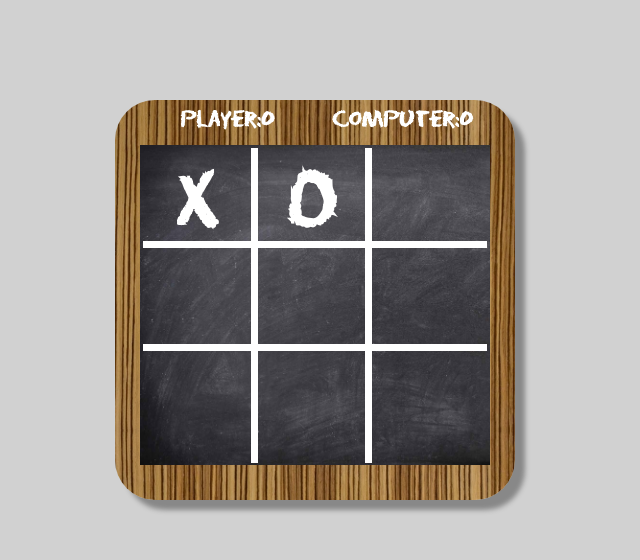
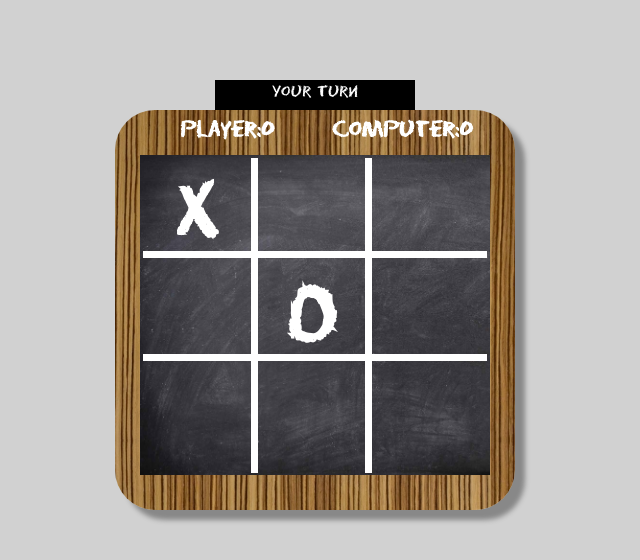
Before and after one commit to sayantan-sarkar/freeCodeCampAdvanced, a website: page tictactoe.html in a window 1280 px wide. Both pictures are taken after a click on the element 525 px from the left and 200 px from the top of the page. Shown: the whole page, without its empty margins (325-965 px from the left). Drawn offline with nearby package versions, Linux system fonts and the light colour scheme.

Commit message:
TicTacToe complete

```diff
--- a/js/tictactoe.js
+++ b/js/tictactoe.js
@@ -4,7 +4,7 @@
 	var myTurn = true;
 	var cellId, cellIdArr;
 	var sym = ['O','X'];
-
+	var turn = ['Computer Turn','Your Turn'];
 	$('.cell').click(function(){
 		cellId = $(this).attr('id');
 		if($(this).html() != '&nbsp;'){
@@ -14,24 +14,32 @@
 		matrix[parseInt(cellIdArr[1])][parseInt(cellIdArr[2])] = sym[myTurn ? 1 : 0];
 		fillMatrix(matrix);
 		if(checkGame(matrix)){
-			console.log('Hurray');
+			$('.guide').html('Game Over');
 			matrix = cleanMatrix(3);
 			fillMatrix(matrix);
 			$('#playerScore').html(parseInt($('#playerScore').html())+1);
+			myTurn = true;
 		}else{
-			matrix = computerPlayRandom(matrix,sym[!myTurn ? 1 : 0]);
+			matrix = computerPlayPlan(matrix,sym[!myTurn ? 1 : 0],sym[myTurn ? 1 : 0]);
 			fillMatrix(matrix);
+			$('.guide').html(turn[myTurn ? 1 : 0]);
 			if(checkGame(matrix)){
-				console.log('Computer Hurray');
+				$('.guide').html('Game Over');
 				matrix = cleanMatrix(3);
 				fillMatrix(matrix);
 				$('#computerScore').html(parseInt($('#computerScore').html())+1);
+				myTurn = false;
+				matrix = computerPlayPlan(matrix,sym[!myTurn ? 1 : 0],sym[myTurn ? 1 : 0]);
+				fillMatrix(matrix);
+				$('.guide').html('Your Turn');
 			}
 		}
 	});
 
 
 });
+
+
 
 function cleanMatrix(size){
 	var matrix = [];
@@ -93,8 +101,121 @@
 			scope.push(i);
 		}
 	}
-
+	if(scope.length == 0){
+		return cleanMatrix(3);
+	}
 	var computerCell = scope[Math.floor(Math.random()*scope.length)];
 	matrix[Math.floor(computerCell/3)][computerCell%3] = sym;
+
 	return matrix;
 }
+
+function computerPlayPlan(matrix, sym, humanSym){
+	var flatArr = matrix.reduce(function(acc,cur){
+		return acc.concat(cur);
+	}, []);
+
+	var scope = [];
+	for(var i=0; i<flatArr.length; i++){
+		if(flatArr[i] == '&nbsp;'){
+			scope.push(i);
+		}
+	}
+	if(scope.length == 0){
+		return cleanMatrix(3);
+	}
+	var copyMatrix, score;
+	var scoreArr = [];
+	var maxScore = -36000;
+	var thisScore;
+	for(var i=0; i<scope.length; i++){
+		copyMatrix = copier(matrix);
+		copyMatrix[Math.floor(scope[i]/3)][scope[i]%3] = sym;
+		thisScore = winChance(copyMatrix,sym,humanSym)
+		scoreArr.push(thisScore);
+		if(thisScore > maxScore){
+			maxScore = thisScore;
+		}
+	}
+
+
+	var newScope = [];
+	for(var i=0; i<scope.length; i++){
+		if(scoreArr[i] == maxScore){
+			newScope.push(scope[i]);
+		}
+	}
+
+	var computerCell = newScope[Math.floor(Math.random()*newScope.length)];
+	matrix[Math.floor(computerCell/3)][computerCell%3] = sym;
+	return matrix;
+
+}
+
+function copier(matrix){
+	var newMatrix = [];
+	for(var i =0; i<matrix.length; i++){
+		newMatrix.push(matrix[i].slice());
+	}
+	return newMatrix;
+}
+
+function permute(arr){
+	if(arr.length == 1){
+		return [arr];
+	}
+
+	var firstElem, newArr, newPerm, perm, temp;
+	var out = [];
+	for(var i=0; i<arr.length; i++){
+		firstElem = arr[i];
+		newArr = arr.slice();
+		newArr.splice(i,1);
+		newPerm = permute(newArr);
+		perm = newPerm.map(function(x){
+			return [firstElem].concat(x);
+		})
+		out = out.concat(perm);
+	}
+	return out;
+}
+
+function winChance(matrix, mySym, oppSym){
+	var flatArr = matrix.reduce(function(acc,cur){
+		return acc.concat(cur);
+	}, []);
+
+	var sym = [mySym,oppSym];
+	var turn = true;
+
+	var scope = [];
+	for(var i=0; i<flatArr.length; i++){
+		if(flatArr[i] == '&nbsp;'){
+			scope.push(i);
+		}
+	}
+
+	if(scope.length == 0){
+		return 0;
+	}
+
+	var scopePerm = permute(scope);
+	var copyMatrix;
+	var score = 0;
+
+	for(var i=0; i<scopePerm.length; i++){
+		copyMatrix = copier(matrix);
+		turn = true;
+		for(var j=0; j<scopePerm[i].length; j++){
+			copyMatrix[Math.floor(scopePerm[i][j]/3)][scopePerm[i][j]%3] = sym[turn ? 1 : 0];
+			if(checkGame(copyMatrix)){
+				score = score + (turn ? -1 : 1);
+				break;
+			}
+			turn = !turn;
+		}
+	}
+
+	return score
+
+}
--- a/style/tictactoe.css
+++ b/style/tictactoe.css
@@ -10,7 +10,7 @@
 }
 
 .board{
-  margin-top: 100px;
+  margin-top: 0px;
   height:400px;
   width:400px;
   background-image: url("/images/woodPattern.jpg");
@@ -32,6 +32,14 @@
   background-size: cover;
   font-family: AmaticSC-Regular, Georgia,Times New Roman,serif;
   overflow: auto;
+}
+
+.guide{
+  margin-top: 80px;
+  height:30px;
+  width:200px;
+  font-family: EraserRegular, Georgia,Times New Roman,serif;
+  background-color: black;
 }
 
 #scoreBoard{
--- a/tictactoe.html
+++ b/tictactoe.html
@@ -6,11 +6,11 @@
     <meta name="viewport" content="width=device-width, initial-scale=1">
     <title>Tic-Tac-Toe</title>
     <link rel="stylesheet" type="text/css" href="bower_components/bootstrap/dist/css/bootstrap.min.css">
+    <link rel="stylesheet" href="https://www.w3schools.com/w3css/4/w3.css">
     <link rel="stylesheet" type="text/css" href="style/tictactoe.css">
     <link href="https://fonts.googleapis.com/icon?family=Material+Icons" rel="stylesheet">
     <link rel="stylesheet" href="https://cdnjs.cloudflare.com/ajax/libs/font-awesome/4.7.0/css/font-awesome.min.css">
     <link href="https://fonts.googleapis.com/css?family=Orbitron" rel="stylesheet">
-    <link rel="stylesheet" href="https://www.w3schools.com/w3css/4/w3.css">
     <!-- Optional Bootstrap theme -->
     <link rel="stylesheet" href="bower_components/bootstrap/dist/css/bootstrap-theme.min.css">
     <script src="bower_components/jquery/dist/jquery.min.js"></script>
@@ -20,6 +20,7 @@
 
 <body>
   <div  class="container" align="center">
+       <div class="guide" alighn="left">Your Turn</div>
 	   <div class="board">
             <div class="row" id = "scoreBoard">
                 <div class='col-xs-6 col-sm-6 col-md-6 col-lg-6'>Player:<span id="playerScore">0</span></div>
```
